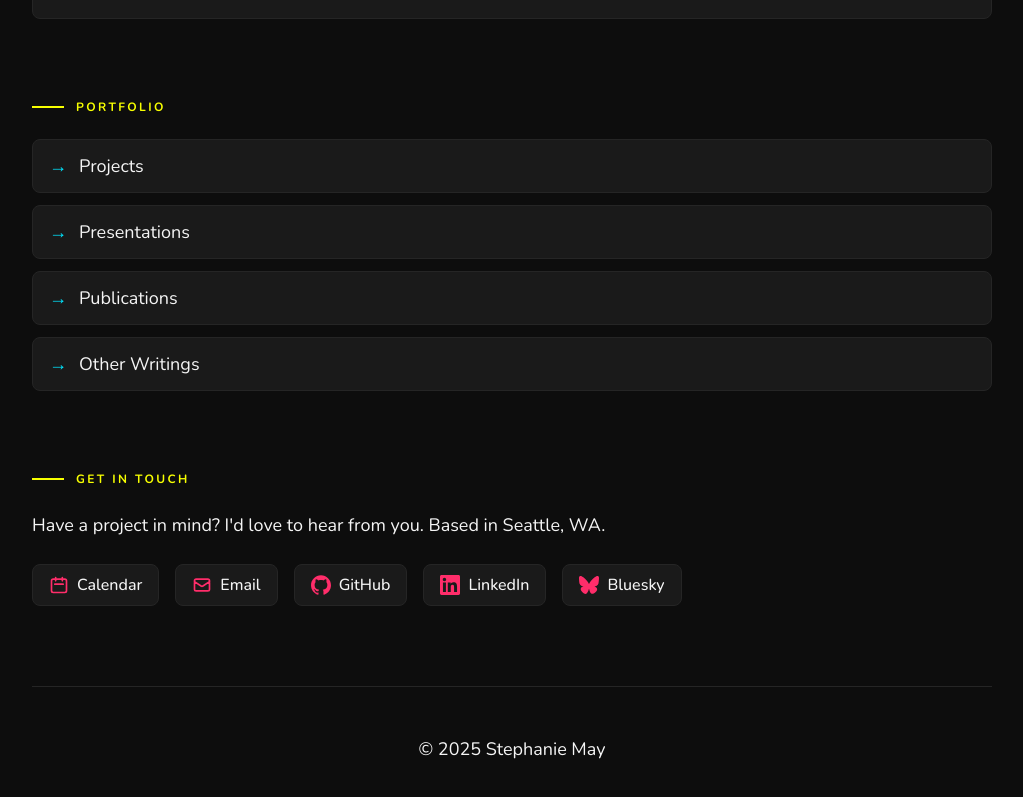
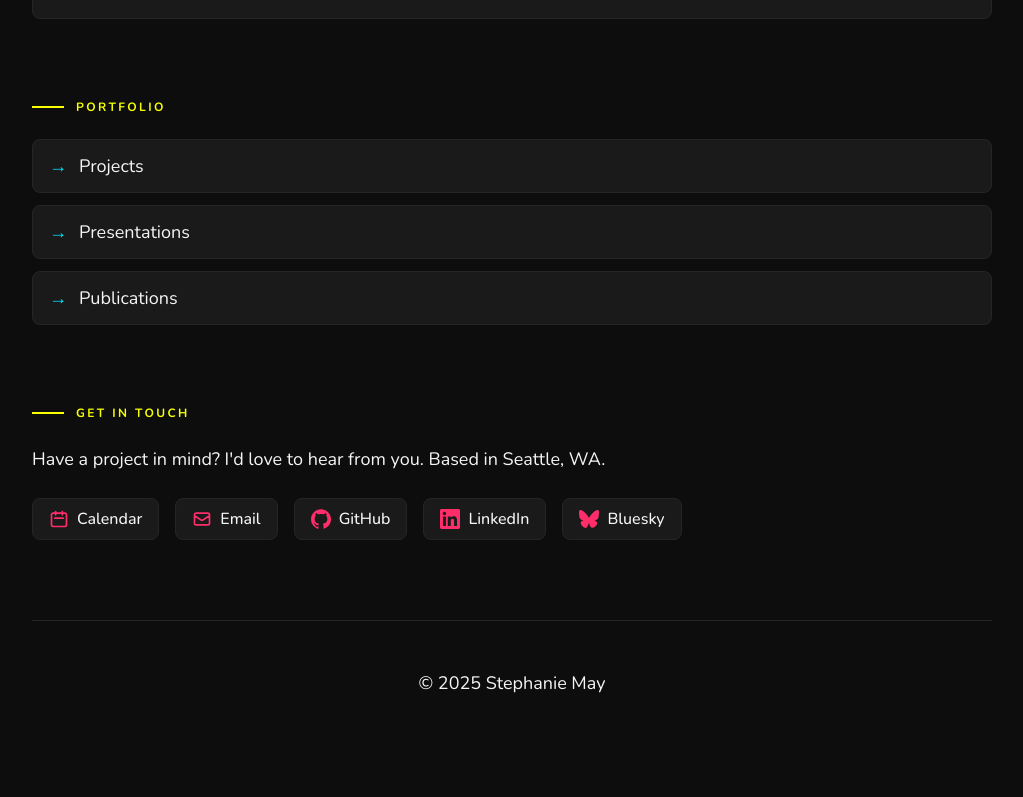
Before and after one commit to mizmay/mizmay.com, a Next.js app: page / in a window 1280 px wide. Shown: the part 1048-1845 px from the top of the page, without its empty margins (128-1151 px from the left). Built offline with nearby package versions, Linux system fonts and the light colour scheme; a web font is replaced by a local one.

Commit message:
Remove "other writings"

```diff
--- a/pages/index.tsx
+++ b/pages/index.tsx
@@ -47,7 +47,6 @@ const portfolioItems = [
   { id: 'projects', title: 'Projects', href: '#' },
   { id: 'presentations', title: 'Presentations', href: '#' },
   { id: 'publications', title: 'Publications', href: '#' },
-  { id: 'writings', title: 'Other Writings', href: '#' },
 ];
 
 // Accordion component
```
